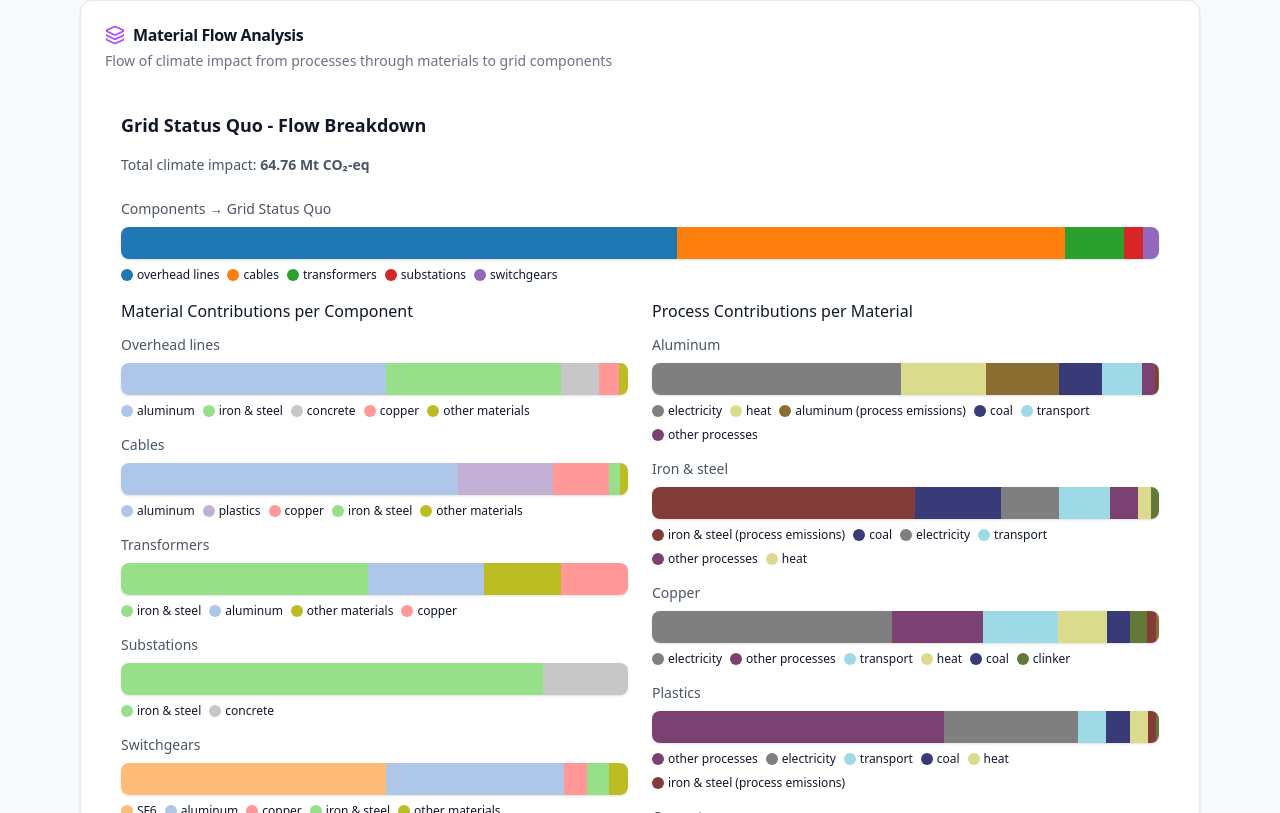
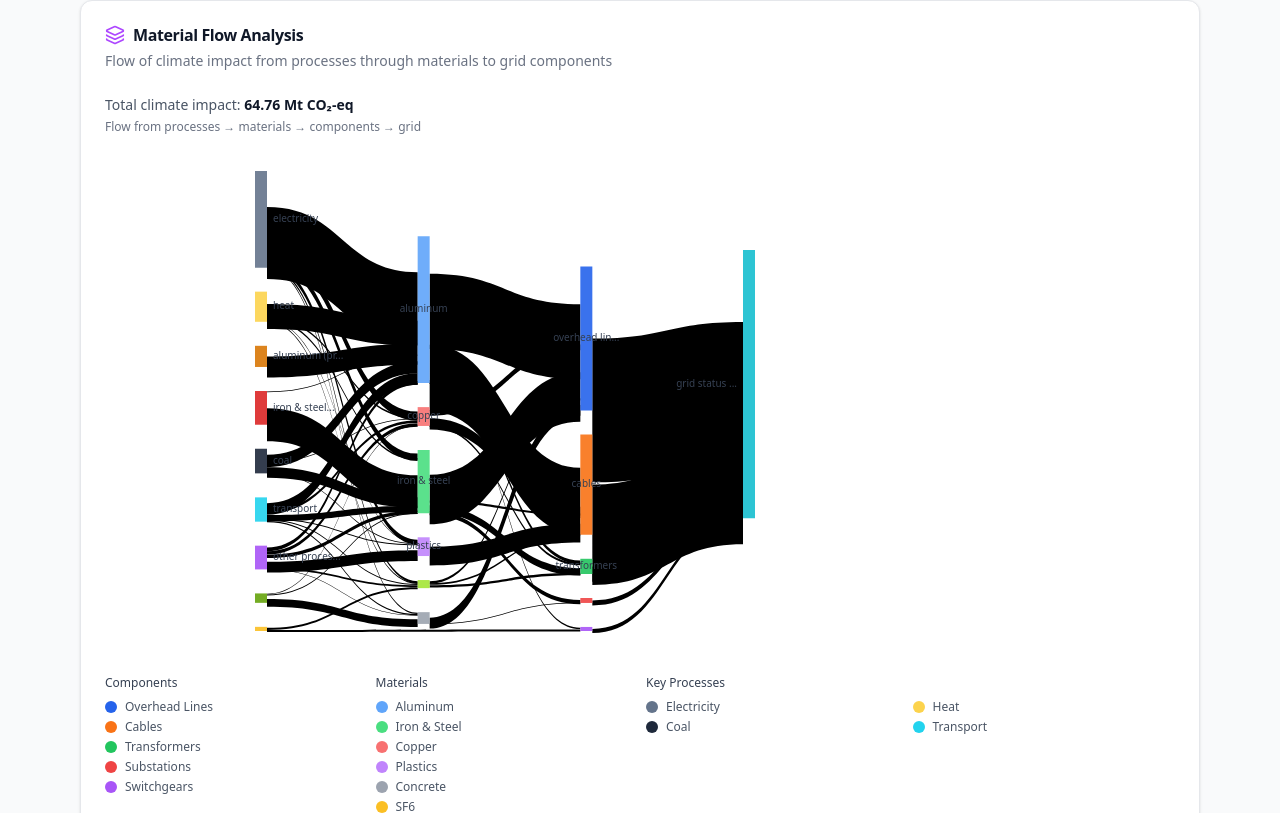
Before and after one commit to TimoDiepers/plca-grid-expansion, a React (Vite) app in the folder webapp/: page / in a window 1280 px wide. Shown: the part 1787-2600 px from the top of the page. Built offline with nearby package versions, Linux system fonts and the light colour scheme.

Commit message:
Add real Sankey diagram and improve mobile responsiveness
Co-authored-by: TimoDiepers <90762029+TimoDiepers@users.noreply.github.com>

```diff
--- a/webapp/src/components/charts/GridStatusQuoChart.tsx
+++ b/webapp/src/components/charts/GridStatusQuoChart.tsx
@@ -1,4 +1,4 @@
-import { Bar, BarChart, XAxis, YAxis, CartesianGrid, Cell } from "recharts";
+import { Bar, BarChart, XAxis, YAxis, CartesianGrid, Cell, ResponsiveContainer } from "recharts";
 import { gridStatusQuoComponents } from "@/data";
 import {
   ChartContainer,
@@ -43,11 +43,12 @@ const COLORS: Record<string, string> = {
 
 export function GridStatusQuoChart() {
   return (
-    <ChartContainer config={chartConfig} className="h-80 w-full">
+    <ChartContainer config={chartConfig} className="h-64 sm:h-80 w-full">
+      <ResponsiveContainer width="100%" height="100%">
         <BarChart
           data={gridStatusQuoComponents}
           layout="vertical"
-        margin={{ top: 20, right: 30, left: 100, bottom: 30 }}
+          margin={{ top: 10, right: 20, left: 10, bottom: 10 }}
         >
           <CartesianGrid strokeDasharray="3 3" horizontal={true} vertical={false} />
           <XAxis
@@ -55,22 +56,24 @@ export function GridStatusQuoChart() {
             tickLine={false}
             axisLine={false}
             tickFormatter={(value) => `${value}`}
+            tick={{ fontSize: 12 }}
           />
           <YAxis
             type="category"
             dataKey="name"
             tickLine={false}
             axisLine={false}
-          width={90}
+            width={80}
+            tick={{ fontSize: 11 }}
           />
           <ChartTooltip
             cursor={{ fill: "rgba(0, 0, 0, 0.05)" }}
             content={
               <ChartTooltipContent
                 formatter={(value, name) => (
-                <div className="flex items-center justify-between gap-8">
-                  <span className="text-gray-500">{name}</span>
-                  <span className="font-mono font-medium">
+                  <div className="flex items-center justify-between gap-4">
+                    <span className="text-gray-500 dark:text-gray-400">{name}</span>
+                    <span className="font-mono font-medium text-gray-900 dark:text-gray-100">
                       {typeof value === "number" ? value.toFixed(2) : value} Mt CO₂-eq
                     </span>
                   </div>
@@ -84,6 +87,7 @@ export function GridStatusQuoChart() {
             ))}
           </Bar>
         </BarChart>
+      </ResponsiveContainer>
     </ChartContainer>
   );
 }
--- a/webapp/src/components/charts/ImpactCategoryComparisonChart.tsx
+++ b/webapp/src/components/charts/ImpactCategoryComparisonChart.tsx
@@ -1,4 +1,4 @@
-import { Bar, BarChart, XAxis, YAxis, CartesianGrid, ReferenceLine } from "recharts";
+import { Bar, BarChart, XAxis, YAxis, CartesianGrid, ReferenceLine, ResponsiveContainer } from "recharts";
 import { expansionComparisonData } from "@/data";
 import {
   ChartContainer,
@@ -33,11 +33,13 @@ export function ImpactCategoryComparisonChart() {
   }));
 
   return (
-    <ChartContainer config={chartConfig} className="h-[600px] w-full">
+    <div className="w-full overflow-x-auto">
+      <ChartContainer config={chartConfig} className="h-[450px] sm:h-[600px] min-w-[500px] w-full">
+        <ResponsiveContainer width="100%" height="100%">
           <BarChart
             data={data}
             layout="vertical"
-        margin={{ top: 20, right: 30, left: 150, bottom: 40 }}
+            margin={{ top: 10, right: 20, left: 10, bottom: 30 }}
           >
             <CartesianGrid strokeDasharray="3 3" horizontal={false} />
             <XAxis
@@ -46,23 +48,25 @@ export function ImpactCategoryComparisonChart() {
               tickLine={false}
               axisLine={false}
               tickFormatter={(value) => `${value > 0 ? "+" : ""}${value}%`}
+              tick={{ fontSize: 10 }}
             />
             <YAxis
               type="category"
               dataKey="category"
-          width={140}
+              width={100}
               tickLine={false}
               axisLine={false}
+              tick={{ fontSize: 10 }}
             />
             <ChartTooltip
               content={
                 <ChartTooltipContent
                   formatter={(value, name) => (
-                <div className="flex items-center justify-between gap-8">
-                  <span className="text-gray-500">
+                    <div className="flex items-center justify-between gap-4">
+                      <span className="text-gray-500 dark:text-gray-400">
                         {chartConfig[name as keyof typeof chartConfig]?.label || name}
                       </span>
-                  <span className="font-mono font-medium">
+                      <span className="font-mono font-medium text-gray-900 dark:text-gray-100">
                         {typeof value === "number"
                           ? `${value > 0 ? "+" : ""}${value.toFixed(1)}%`
                           : value}
@@ -72,7 +76,10 @@ export function ImpactCategoryComparisonChart() {
                 />
               }
             />
-        <ChartLegend content={<ChartLegendContent />} />
+            <ChartLegend
+              content={<ChartLegendContent />}
+              wrapperStyle={{ fontSize: "11px" }}
+            />
             <ReferenceLine x={0} stroke="#374151" strokeDasharray="3 3" />
             <Bar
               dataKey="base"
@@ -90,6 +97,8 @@ export function ImpactCategoryComparisonChart() {
               radius={[0, 4, 4, 0]}
             />
           </BarChart>
+        </ResponsiveContainer>
       </ChartContainer>
+    </div>
   );
 }
--- a/webapp/src/components/charts/MaterialContributionChart.tsx
+++ b/webapp/src/components/charts/MaterialContributionChart.tsx
@@ -1,4 +1,4 @@
-import { Bar, BarChart, XAxis, YAxis, CartesianGrid } from "recharts";
+import { Bar, BarChart, XAxis, YAxis, CartesianGrid, ResponsiveContainer } from "recharts";
 import { materialContributions } from "@/data";
 import {
   ChartContainer,
@@ -34,10 +34,11 @@ const chartConfig = {
 
 export function MaterialContributionChart() {
   return (
-    <ChartContainer config={chartConfig} className="h-96 w-full">
+    <ChartContainer config={chartConfig} className="h-72 sm:h-96 w-full">
+      <ResponsiveContainer width="100%" height="100%">
         <BarChart
           data={materialContributions}
-        margin={{ top: 20, right: 30, left: 20, bottom: 60 }}
+          margin={{ top: 10, right: 10, left: 10, bottom: 50 }}
         >
           <CartesianGrid strokeDasharray="3 3" vertical={false} />
           <XAxis
@@ -46,19 +47,26 @@ export function MaterialContributionChart() {
             axisLine={false}
             angle={-45}
             textAnchor="end"
-          height={60}
-          tickMargin={10}
+            height={50}
+            tickMargin={8}
+            tick={{ fontSize: 11 }}
           />
-        <YAxis tickLine={false} axisLine={false} tickMargin={8} />
+          <YAxis
+            tickLine={false}
+            axisLine={false}
+            tickMargin={4}
+            tick={{ fontSize: 11 }}
+            width={40}
+          />
           <ChartTooltip
             content={
               <ChartTooltipContent
                 formatter={(value, name) => (
-                <div className="flex items-center justify-between gap-8">
-                  <span className="text-gray-500">
+                  <div className="flex items-center justify-between gap-4">
+                    <span className="text-gray-500 dark:text-gray-400">
                       {chartConfig[name as keyof typeof chartConfig]?.label || name}
                     </span>
-                  <span className="font-mono font-medium">
+                    <span className="font-mono font-medium text-gray-900 dark:text-gray-100">
                       {typeof value === "number" ? value.toFixed(2) : value} Mt CO₂-eq
                     </span>
                   </div>
@@ -66,7 +74,10 @@ export function MaterialContributionChart() {
               />
             }
           />
-        <ChartLegend content={<ChartLegendContent />} />
+          <ChartLegend
+            content={<ChartLegendContent />}
+            wrapperStyle={{ fontSize: "11px" }}
+          />
           <Bar
             dataKey="overheadLines"
             stackId="a"
@@ -98,6 +109,7 @@ export function MaterialContributionChart() {
             radius={[4, 4, 0, 0]}
           />
         </BarChart>
+      </ResponsiveContainer>
     </ChartContainer>
   );
 }
--- a/webapp/src/components/charts/SankeyVisualization.tsx
+++ b/webapp/src/components/charts/SankeyVisualization.tsx
@@ -1,141 +1,281 @@
+import { Sankey, Tooltip, Layer, Rectangle } from "recharts";
 import { sankeyData } from "@/data";
 
-// Node colors
+// Node colors - organized by category
 const NODE_COLORS: Record<string, string> = {
+  // Grid (final target)
+  "grid status quo": "#17becf",
   // Components
-  "cables": "#ff7f0e",
-  "overhead lines": "#1f77b4",
-  "transformers": "#2ca02c",
-  "substations": "#d62728",
-  "switchgears": "#9467bd",
-  "grid status quo": "#17becf",
+  "cables": "#f97316",
+  "overhead lines": "#2563eb",
+  "transformers": "#22c55e",
+  "substations": "#ef4444",
+  "switchgears": "#a855f7",
   // Materials
-  "aluminum": "#aec7e8",
-  "copper": "#ff9896",
-  "iron & steel": "#98df8a",
-  "plastics": "#c5b0d5",
-  "concrete": "#c7c7c7",
-  "SF6": "#ffbb78",
-  "other materials": "#bcbd22",
+  "aluminum": "#60a5fa",
+  "copper": "#f87171",
+  "iron & steel": "#4ade80",
+  "plastics": "#c084fc",
+  "concrete": "#9ca3af",
+  "SF6": "#fbbf24",
+  "other materials": "#a3e635",
   // Processes
-  "electricity": "#7f7f7f",
-  "heat": "#dbdb8d",
-  "transport": "#9edae5",
-  "coal": "#393b79",
-  "clinker": "#637939",
-  "aluminum (process emissions)": "#8c6d31",
-  "iron & steel (process emissions)": "#843c39",
-  "other processes": "#7b4173",
+  "electricity": "#64748b",
+  "heat": "#fcd34d",
+  "transport": "#22d3ee",
+  "coal": "#1e293b",
+  "clinker": "#65a30d",
+  "aluminum (process emissions)": "#d97706",
+  "iron & steel (process emissions)": "#dc2626",
+  "other processes": "#a855f7",
 };
 
-// Component to Target flows
-const componentFlows = sankeyData.filter((d) => d.target === "grid status quo");
+// Build Sankey data structure
+function buildSankeyData() {
+  // Create unique nodes
+  const nodeSet = new Set<string>();
+  sankeyData.forEach((d) => {
+    nodeSet.add(d.source);
+    nodeSet.add(d.target);
+  });
 
-interface FlowRowProps {
-  flows: typeof sankeyData;
-  title: string;
+  // Convert to array and create index map
+  const nodes = Array.from(nodeSet).map((name) => ({
+    name,
+    fill: NODE_COLORS[name] || "#9ca3af",
+  }));
+
+  const nodeIndexMap = new Map<string, number>();
+  nodes.forEach((node, index) => {
+    nodeIndexMap.set(node.name, index);
+  });
+
+  // Create links
+  const links = sankeyData
+    .filter((d) => d.value > 0.1) // Filter small flows for clarity
+    .map((d) => ({
+      source: nodeIndexMap.get(d.source)!,
+      target: nodeIndexMap.get(d.target)!,
+      value: d.value,
+      sourceName: d.source,
+      targetName: d.target,
+    }));
+
+  return { nodes, links };
 }
 
-function FlowRow({ flows, title }: FlowRowProps) {
-  const total = flows.reduce((acc, f) => acc + f.value, 0);
+const { nodes, links } = buildSankeyData();
+
+// Custom node component for the Sankey diagram
+interface SankeyNodeProps {
+  x?: number;
+  y?: number;
+  width?: number;
+  height?: number;
+  index?: number;
+  payload?: {
+    name: string;
+    fill: string;
+    value?: number;
+  };
+}
+
+function SankeyNode({ x = 0, y = 0, width = 0, height = 0, payload }: SankeyNodeProps) {
+  if (!payload) return null;
+
+  const isProcessNode = [
+    "electricity", "heat", "transport", "coal", "clinker",
+    "aluminum (process emissions)", "iron & steel (process emissions)", "other processes"
+  ].includes(payload.name);
+
+  const isGridNode = payload.name === "grid status quo";
 
   return (
-    <div className="mb-4">
-      <h4 className="text-sm font-medium mb-2 text-gray-600">{title}</h4>
-      <div className="flex h-8 rounded overflow-hidden shadow-sm">
-        {flows
-          .sort((a, b) => b.value - a.value)
-          .map((flow, i) => {
-            const width = (flow.value / total) * 100;
-            const color = NODE_COLORS[flow.source] || "#ccc";
-            return (
-              <div
-                key={`${flow.source}-${flow.target}-${i}`}
-                className="relative group"
-                style={{
-                  width: `${width}%`,
-                  backgroundColor: color,
-                  minWidth: width > 1 ? "2px" : "0",
-                }}
-              >
-                <div className="absolute z-10 bottom-full left-1/2 transform -translate-x-1/2 mb-1 px-2 py-1 bg-gray-900 text-white text-xs rounded opacity-0 group-hover:opacity-100 whitespace-nowrap pointer-events-none transition-opacity">
-                  {flow.source}: {flow.value.toFixed(2)} Mt CO₂-eq
-                </div>
-              </div>
-            );
-          })}
+    <Layer>
+      <Rectangle
+        x={x}
+        y={y}
+        width={width}
+        height={height}
+        fill={payload.fill}
+        fillOpacity={0.9}
+        rx={2}
+        ry={2}
+      />
+      {height > 15 && (
+        <text
+          x={isProcessNode ? x + width + 6 : (isGridNode ? x - 6 : x + width / 2)}
+          y={y + height / 2}
+          textAnchor={isProcessNode ? "start" : (isGridNode ? "end" : "middle")}
+          dominantBaseline="middle"
+          className="fill-gray-700 dark:fill-gray-300 text-[10px] font-medium"
+          style={{ fontSize: "10px" }}
+        >
+          {payload.name.length > 12
+            ? payload.name.substring(0, 12) + "..."
+            : payload.name}
+        </text>
+      )}
+    </Layer>
+  );
+}
+
+// Custom link component
+interface SankeyLinkProps {
+  sourceX?: number;
+  targetX?: number;
+  sourceY?: number;
+  targetY?: number;
+  sourceControlX?: number;
+  targetControlX?: number;
+  linkWidth?: number;
+  payload?: {
+    source: number;
+    target: number;
+    value: number;
+    sourceName: string;
+    targetName: string;
+  };
+}
+
+function SankeyLink({
+  sourceX = 0,
+  targetX = 0,
+  sourceY = 0,
+  targetY = 0,
+  sourceControlX = 0,
+  targetControlX = 0,
+  linkWidth = 0,
+  payload,
+}: SankeyLinkProps) {
+  if (!payload) return null;
+
+  const sourceNode = nodes[payload.source];
+  const gradientId = `gradient-${payload.source}-${payload.target}`;
+
+  return (
+    <Layer>
+      <defs>
+        <linearGradient id={gradientId} x1="0%" y1="0%" x2="100%" y2="0%">
+          <stop offset="0%" stopColor={sourceNode?.fill || "#9ca3af"} stopOpacity={0.5} />
+          <stop offset="100%" stopColor={sourceNode?.fill || "#9ca3af"} stopOpacity={0.2} />
+        </linearGradient>
+      </defs>
+      <path
+        d={`
+          M${sourceX},${sourceY}
+          C${sourceControlX},${sourceY} ${targetControlX},${targetY} ${targetX},${targetY}
+          L${targetX},${targetY + linkWidth}
+          C${targetControlX},${targetY + linkWidth} ${sourceControlX},${sourceY + linkWidth} ${sourceX},${sourceY + linkWidth}
+          Z
+        `}
+        fill={`url(#${gradientId})`}
+        strokeWidth={0}
+        className="hover:opacity-80 transition-opacity cursor-pointer"
+      />
+    </Layer>
+  );
+}
+
+// Custom tooltip content
+interface TooltipPayloadItem {
+  payload?: {
+    sourceName?: string;
+    targetName?: string;
+    value?: number;
+    name?: string;
+  };
+}
+
+function CustomTooltip({ active, payload }: { active?: boolean; payload?: TooltipPayloadItem[] }) {
+  if (!active || !payload || payload.length === 0) return null;
+
+  const data = payload[0]?.payload;
+  if (!data) return null;
+
+  if (data.sourceName && data.targetName) {
+    return (
+      <div className="bg-white dark:bg-gray-800 p-3 rounded-lg shadow-lg border border-gray-200 dark:border-gray-700">
+        <p className="font-medium text-gray-900 dark:text-gray-100">
+          {data.sourceName} → {data.targetName}
+        </p>
+        <p className="text-sm text-gray-600 dark:text-gray-400 mt-1">
+          {data.value?.toFixed(2)} Mt CO₂-eq
+        </p>
       </div>
-      <div className="flex flex-wrap gap-2 mt-2">
-        {flows
-          .sort((a, b) => b.value - a.value)
-          .slice(0, 6)
-          .map((flow, i) => (
-            <div key={i} className="flex items-center gap-1 text-xs">
-              <div
-                className="w-3 h-3 rounded"
-                style={{ backgroundColor: NODE_COLORS[flow.source] || "#ccc" }}
-              />
-              <span>{flow.source}</span>
-            </div>
-          ))}
-      </div>
+    );
+  }
+
+  return (
+    <div className="bg-white dark:bg-gray-800 p-3 rounded-lg shadow-lg border border-gray-200 dark:border-gray-700">
+      <p className="font-medium text-gray-900 dark:text-gray-100">{data.name}</p>
     </div>
   );
 }
 
 export function SankeyVisualization() {
   return (
-    <div className="p-4">
-      <div className="space-y-6">
+    <div className="w-full">
+      <div className="mb-4">
+        <p className="text-sm text-gray-600 dark:text-gray-400">
+          Total climate impact: <strong className="text-gray-900 dark:text-gray-100">64.76 Mt CO₂-eq</strong>
+        </p>
+        <p className="text-xs text-gray-500 dark:text-gray-500 mt-1">
+          Flow from processes → materials → components → grid
+        </p>
+      </div>
+
+      {/* Responsive Sankey container */}
+      <div className="w-full overflow-x-auto">
+        <div className="min-w-[600px]">
+          <Sankey
+            width={800}
+            height={500}
+            data={{ nodes, links }}
+            node={<SankeyNode />}
+            link={<SankeyLink />}
+            nodePadding={24}
+            nodeWidth={12}
+            margin={{ top: 20, right: 150, bottom: 20, left: 150 }}
+          >
+            <Tooltip content={<CustomTooltip />} />
+          </Sankey>
+        </div>
+      </div>
+
+      {/* Legend */}
+      <div className="mt-6 grid grid-cols-2 sm:grid-cols-3 md:grid-cols-4 gap-3 text-xs">
         <div>
-          <h3 className="text-lg font-semibold mb-4">Grid Status Quo - Flow Breakdown</h3>
-          <p className="text-sm text-gray-600 mb-4">
-            Total climate impact: <strong>64.76 Mt CO₂-eq</strong>
-          </p>
+          <p className="font-medium text-gray-700 dark:text-gray-300 mb-2">Components</p>
+          <div className="space-y-1">
+            {["overhead lines", "cables", "transformers", "substations", "switchgears"].map((name) => (
+              <div key={name} className="flex items-center gap-2">
+                <div className="w-3 h-3 rounded" style={{ backgroundColor: NODE_COLORS[name] }} />
+                <span className="text-gray-600 dark:text-gray-400 capitalize">{name}</span>
+              </div>
+            ))}
+          </div>
         </div>
-
-        <FlowRow
-          flows={componentFlows}
-          title="Components → Grid Status Quo"
-        />
-
-        <div className="grid grid-cols-1 md:grid-cols-2 gap-6">
-          <div>
-            <h4 className="font-medium mb-3">Material Contributions per Component</h4>
-            {["overhead lines", "cables", "transformers", "substations", "switchgears"].map(
-              (component) => {
-                const flows = sankeyData.filter(
-                  (d) => d.target === component && d.value > 0.01
-                );
-                if (flows.length === 0) return null;
-                return (
-                  <FlowRow
-                    key={component}
-                    flows={flows}
-                    title={component.charAt(0).toUpperCase() + component.slice(1)}
-                  />
-                );
-              }
-            )}
+        <div>
+          <p className="font-medium text-gray-700 dark:text-gray-300 mb-2">Materials</p>
+          <div className="space-y-1">
+            {["aluminum", "iron & steel", "copper", "plastics", "concrete", "SF6"].map((name) => (
+              <div key={name} className="flex items-center gap-2">
+                <div className="w-3 h-3 rounded" style={{ backgroundColor: NODE_COLORS[name] }} />
+                <span className="text-gray-600 dark:text-gray-400 capitalize">{name}</span>
+              </div>
+            ))}
           </div>
-
-          <div>
-            <h4 className="font-medium mb-3">Process Contributions per Material</h4>
-            {["aluminum", "iron & steel", "copper", "plastics", "concrete", "other materials"].map(
-              (material) => {
-                const flows = sankeyData.filter(
-                  (d) => d.target === material && d.value > 0.01
-                );
-                if (flows.length === 0) return null;
-                return (
-                  <FlowRow
-                    key={material}
-                    flows={flows}
-                    title={material.charAt(0).toUpperCase() + material.slice(1)}
-                  />
-                );
-              }
-            )}
+        </div>
+        <div className="col-span-2 sm:col-span-1 md:col-span-2">
+          <p className="font-medium text-gray-700 dark:text-gray-300 mb-2">Key Processes</p>
+          <div className="grid grid-cols-2 gap-1">
+            {["electricity", "heat", "coal", "transport"].map((name) => (
+              <div key={name} className="flex items-center gap-2">
+                <div className="w-3 h-3 rounded" style={{ backgroundColor: NODE_COLORS[name] }} />
+                <span className="text-gray-600 dark:text-gray-400 capitalize">{name}</span>
+              </div>
+            ))}
           </div>
         </div>
       </div>
```
Also changed, not shown: webapp/src/components/charts/ElectricityDonutChart.tsx (+22 -13 lines), webapp/src/components/charts/ExpansionTimelineChart.tsx (+24 -16 lines). Lines whose indentation alone changed are shown as unchanged.
